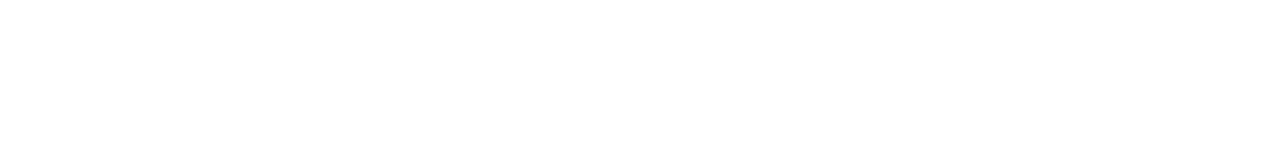
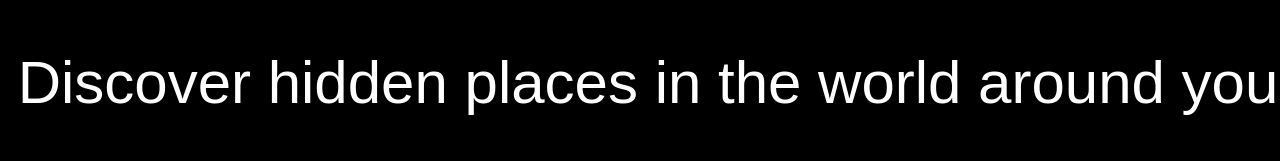
Before and after one commit to Tgegoski/Excursion, a plain HTML site: page index.html in a window 1280 px wide. Drawn offline with Linux system fonts and the light colour scheme.

Commit message:
boiler plate HTML and basic header

```diff
--- a/index.html
+++ b/index.html
@@ -4,9 +4,16 @@
     <meta charset="UTF-8">
     <meta http-equiv="X-UA-Compatible" content="IE=edge">
     <meta name="viewport" content="width=device-width, initial-scale=1.0">
-    <title>Document</title>
+    <title>Excursion</title>
+    <link rel="stylesheet" href="./resources/css/style.css">
 </head>
 <body>
+    <header>
+        <div class="content">
+            <h1>Discover hidden places in the world around you</h1>
+            <!-- add link -->
+        </div>
+    </header>
 
 </body>
 </html>
--- a/resources/css/style.css
+++ b/resources/css/style.css
@@ -0,0 +1,38 @@
+/* Universal Styles */
+
+html {
+    font-family: "Veranda", sans-serif;
+}
+
+body {
+    font-family: "Veranda", sans-serif;
+    text-align: center;
+    background-color: black;
+    color: white;
+}
+
+/* Header */
+
+header {
+    position: fixed;
+    z-index: 100;
+    background-color: black;
+    width: 100%;
+    /* padding-top: 0;
+    margin-top: 0; */
+}
+
+header .content {
+    display: flex;
+    align-items: center;
+    width: 100%;
+    justify-content: center;
+    padding: 0;
+    margin-top: 0;
+}
+
+header h1 {
+    color: white;
+    font-size: 60px;
+    font-weight: normal;
+}
```
